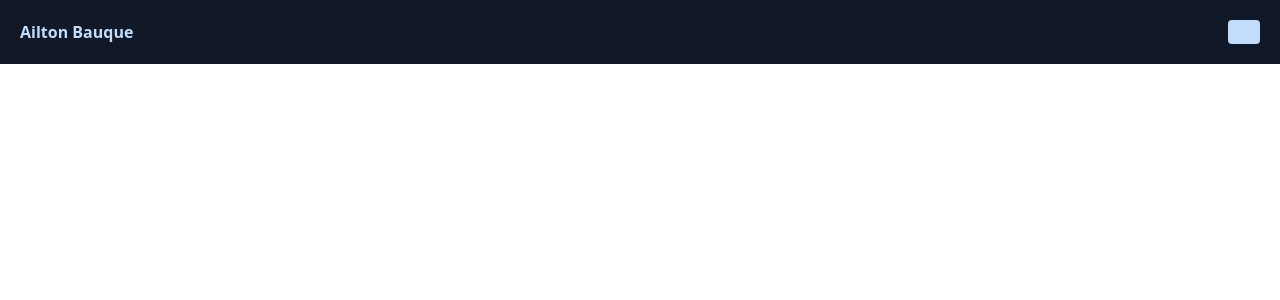
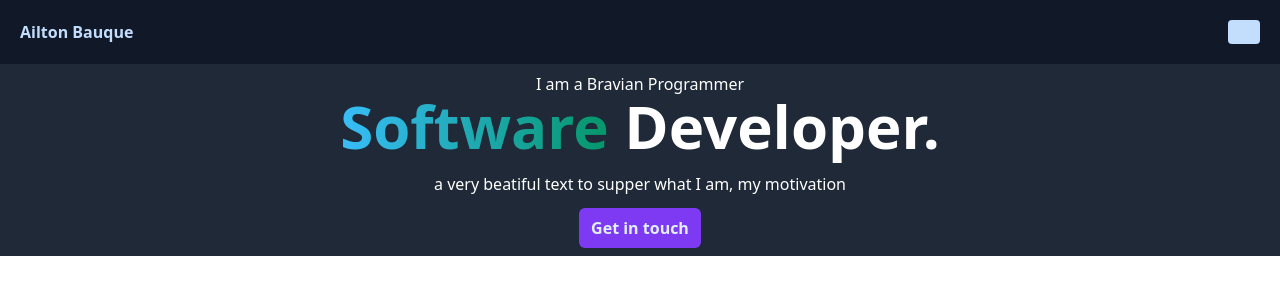
Before and after one commit to vybraan/ailtonbauque, a React (Create React App) app: page / in a window 1280 px wide. Shown: the top 300 px of the page. Built offline with nearby package versions, Linux system fonts and the light colour scheme.

Commit message:
UPTATE: dark mode

```diff
--- a/src/Home.js
+++ b/src/Home.js
@@ -1,9 +1,20 @@
 import Header from './components/Header';
+import banner from './banner.png';
 
 const Home = () =>{
 	return(
 		<>
 		<Header />
+		<div className="bg-gray-800 text-white p-2 text-center">
+			<div>
+				<span>I am a Bravian Programmer</span>
+				<h1 class="mb-4 text-3xl font-extrabold text-gray-900 dark:text-white md:text-5xl lg:text-6xl"><span class="text-transparent bg-clip-text bg-gradient-to-r to-emerald-600 from-sky-400">Software</span> Developer.</h1>
+				<p>a very beatiful text to supper what I am, my motivation</p>
+				<button className="bg-purple-600 text-blue-100 rounded-md font-bold px-3 py-2 mt-3">Get in touch</button>
+			</div>
+		{//<img alt="Ailton's " src={banner}/>
+		}
+		</div>
 		</>
 	);
 }
```
